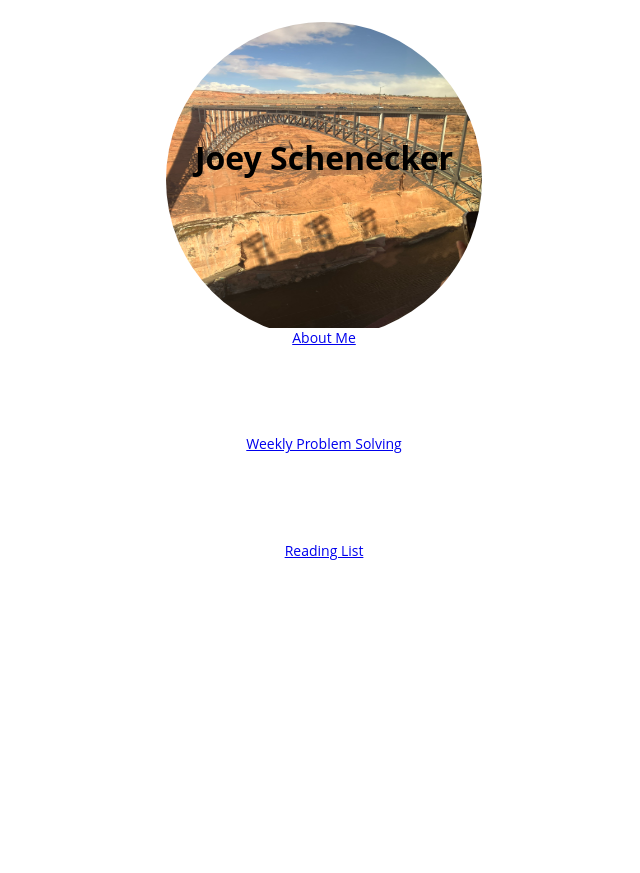
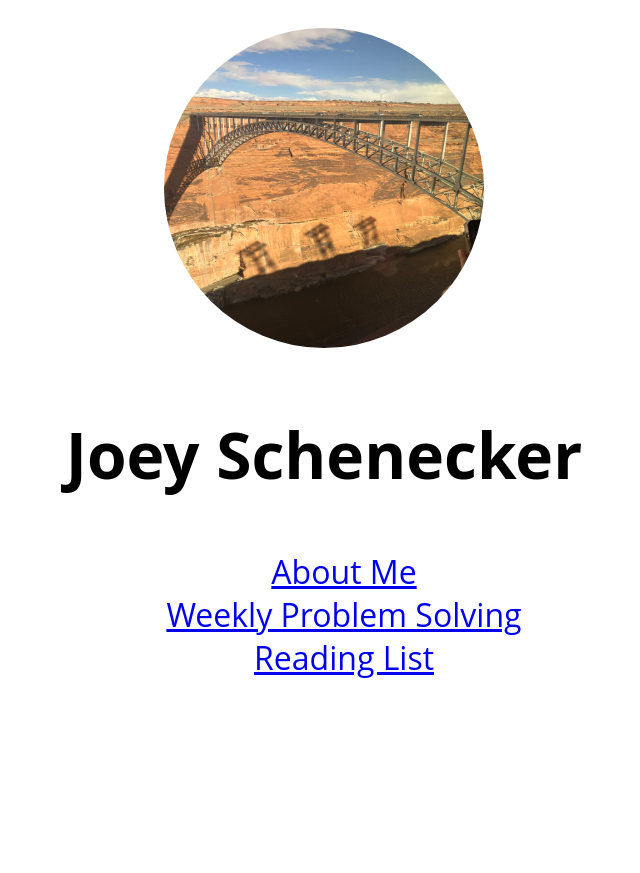
Before and after one commit to joey-public/joey-public.github.io, a plain HTML site: page index.html in a window 1280 px wide. Shown: the whole page, without its empty margins (316-956 px from the left). Before the commit the page ends 800 px from the top, so only its background shows below. Drawn offline with Linux system fonts and the light colour scheme.

Commit message:
messing with main index styling

```diff
--- a/css/index_files.css
+++ b/css/index_files.css
@@ -1,62 +1,37 @@
-@import 'palette.css'; /* Import the color palette */
-
 body {
   display: flex;
   flex-direction: column;
   align-items: center;
-  font-family: Arial, sans-serif;
-  max-width: 800px;
-  margin: 0 auto;
-  padding: 20px;
-  text-align: center;
-  background-color: var(--secondary-color); /* Use palette color */
+  align-content: flex-start;
+  min-height: 100vh;
+  font-family: 'Open Sans', sans-serif;
 }
 
-.profile-section {
+img {
+  height: 40vh;
+  margin-left: 5vh;
+  margin-right: 5vh;
+  margin-top: 0;
+  aspect-ratio:1/1;
+  border-radius: 50%;
+}
+
+h1 {
+  height: 10vh;
+  align-content: center;
+  font-size: 8vh;
+}
+
+ul {
+  height: 40vh;
   display: flex;
   flex-direction: column;
+  justify-content: flex-start;
   align-items: center;
-  margin-bottom: 0px;
+  align-content: center;
 }
 
-.profile-section img {
-  width: 200px;
-  max-width: 200px;
-  height: 200px;
-  border-radius: 50%; /* Changed from 80% to 50% */
-  border: 2px solid var(--primary-color); /* Use palette color */
-  box-shadow: 0 2px 5px ;
-  object-fit: cover;
-  margin-bottom: 5px;
+li {
+  list-style-type: none;
+  font-size: 4vh;
 }
-
-.profile-section h1 {
-  margin-top: 0;
-  font-size: 32px;
-  color: var(--primary-color); /* Use palette color */
-}
-
-.links-container {
-  display: flex;
-  justify-content: center;
-  flex-wrap: wrap;
-  margin-top: 0px;
-  width: 100%;
-}
-
-.links-container a {
-  display: inline-block;
-  padding: 8px 20px;
-  margin: 5px;
-  border: 2px solid var(--primary-color); /* Use palette color */
-  text-decoration: none;
-  color: var(--primary-color); /* Use palette color */
-  flex: 1;
-  min-width: 0;
-  text-align: center;
-  max-width: 300px;
-}
-
-.links-container a:hover {
-  background-color: var(--secondary-color); /* Use palette color */
-}
--- a/index.html
+++ b/index.html
@@ -1,32 +1,28 @@
 <header>
- <link href="css/test.css" rel="stylesheet"/>
+ <link href="css/index_files.css" rel="stylesheet"/>
 </header>
-
 <body>
- <p>
-  <img alt="RoundPicture" src="images/IMG_1331.JPEG"/>
- </p>
-
+ <h2>
+  <img alt="Profile Picture" src="images/index.jpeg"/>
+ </h2>
  <h1>
   Joey Schenecker
  </h1>
-
- <p>
+ <ul>
+  <li>
    <a href="./content/aboutme.html">
     About Me
    </a>
- </p>
-
- <p>
+  </li>
+  <li>
    <a href="./content/weekly_problems.html">
     Weekly Problem Solving
    </a>
- </p>
-
- <p>
+  </li>
+  <li>
    <a href="./content/b_books.html">
     Reading List
    </a>
- </p>
-
+  </li>
+ </ul>
 </body>
```
Also changed, not shown: images/index.jpeg (added), index.jpeg (renamed from images/IMG_1331.JPEG). Lines whose indentation alone changed are shown as unchanged.
